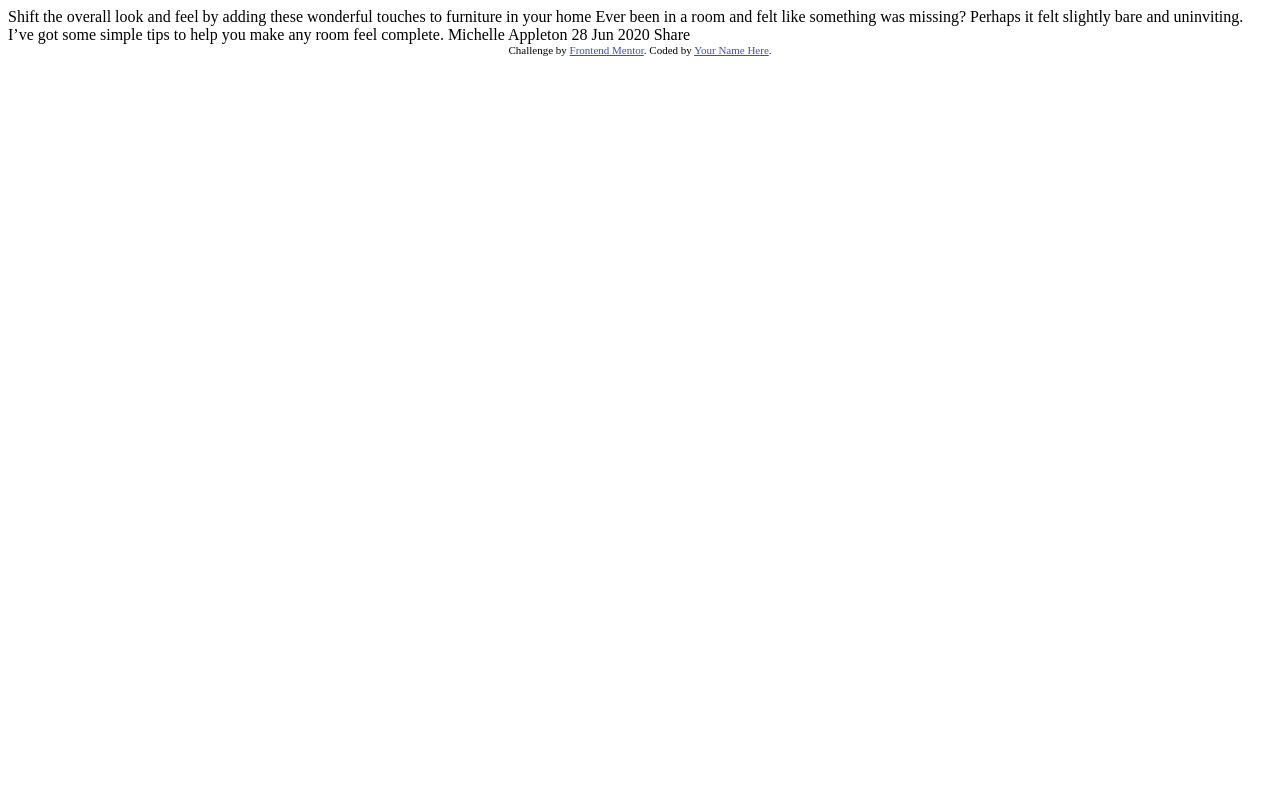
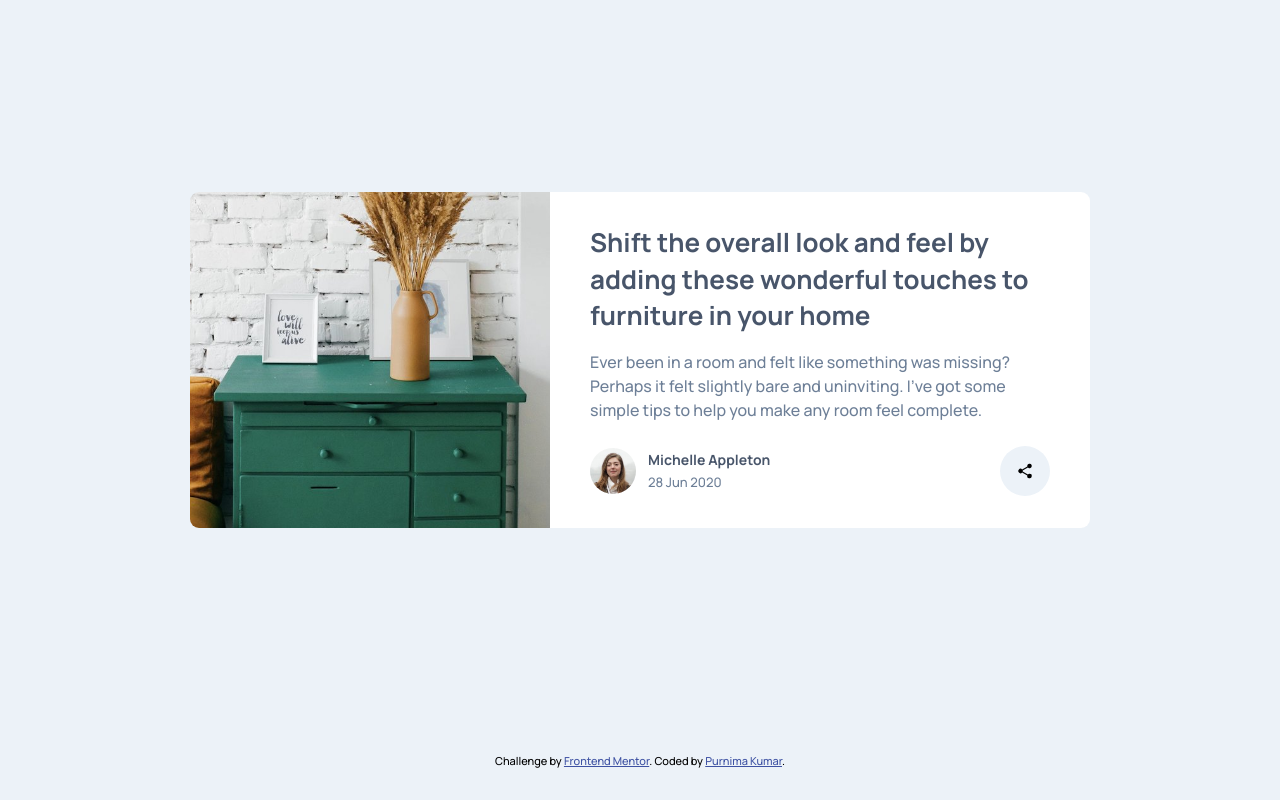
Before and after one commit to purnimakumarr/frontendmentor, a plain HTML site: page article-preview-component/index.html in a window 1280 px wide. Drawn offline with nearby package versions, Linux system fonts and the light colour scheme.

Commit message:
implemented desktop design

```diff
--- a/article-preview-component/index.html
+++ b/article-preview-component/index.html
@@ -1,36 +1,85 @@
 <!DOCTYPE html>
 <html lang="en">
-<head>
-  <meta charset="UTF-8">
-  <meta name="viewport" content="width=device-width, initial-scale=1.0"> <!-- displays site properly based on user's device -->
+  <head>
+    <meta charset="UTF-8" />
+    <meta name="viewport" content="width=device-width, initial-scale=1.0" />
+    <link
+      rel="icon"
+      type="image/png"
+      sizes="32x32"
+      href="./images/favicon-32x32.png"
+    />
 
-  <link rel="icon" type="image/png" sizes="32x32" href="./images/favicon-32x32.png">
+    <title>Frontend Mentor | Article preview component</title>
 
-  <title>Frontend Mentor | Article preview component</title>
+    <!-- STYLES -->
+    <link rel="stylesheet" href="style.css" />
 
-  <!-- Feel free to remove these styles or customise in your own stylesheet 👍 -->
-  <style>
-    .attribution { font-size: 11px; text-align: center; }
-    .attribution a { color: hsl(228, 45%, 44%); }
-  </style>
-</head>
-<body>
+    <!-- JS -->
+    <script defer src="script.js"></script>
 
-  Shift the overall look and feel by adding these wonderful
-  touches to furniture in your home
+    <!-- FONTS -->
+    <link rel="preconnect" href="https://fonts.googleapis.com" />
+    <link rel="preconnect" href="https://fonts.gstatic.com" crossorigin />
+    <link
+      href="https://fonts.googleapis.com/css2?family=Manrope:wght@500;700&display=swap"
+      rel="stylesheet"
+    />
 
-  Ever been in a room and felt like something was missing? Perhaps
-  it felt slightly bare and uninviting. I’ve got some simple tips
-  to help you make any room feel complete.
+    <!--  ICONS -->
+    <script
+      type="module"
+      src="https://unpkg.com/ionicons@5.5.2/dist/ionicons/ionicons.esm.js"
+    ></script>
+    <script
+      nomodule
+      src="https://unpkg.com/ionicons@5.5.2/dist/ionicons/ionicons.js"
+    ></script>
+  </head>
+  <body>
+    <main>
+      <div class="preview-card">
+        <img
+          class="card-img"
+          src="images/drawers.jpg"
+          alt="An emerald colored bed side drawer set. On top of the drawer set, lays a painting, a beige colored flower vase, and a frame that says 'Love will keep us alive'"
+        />
+        <div class="card-text">
+          <h1 class="heading">
+            Shift the overall look and feel by adding these wonderful touches to
+            furniture in your home
+          </h1>
+          <p class="text">
+            Ever been in a room and felt like something was missing? Perhaps it
+            felt slightly bare and uninviting. I’ve got some simple tips to help
+            you make any room feel complete.
+          </p>
+          <div class="author-wrapper">
+            <img
+              class="author-img"
+              src="images/avatar-michelle.jpg"
+              alt="Michelle Appleton wearing a white high neck sweater and a musty green jacket."
+            />
+            <div class="author-text">
+              <p class="author-name">Michelle Appleton</p>
+              <p class="article-date">28 Jun 2020</p>
+            </div>
+            <button class="share-btn-wrapper" aria-label="Share">
+              <ion-icon class="icon icon--share" name="share-social"></ion-icon>
+            </button>
+          </div>
+        </div>
+      </div>
+    </main>
 
-  Michelle Appleton
-  28 Jun 2020
-
-  Share
-
-  <div class="attribution">
-    Challenge by <a href="https://www.frontendmentor.io?ref=challenge" target="_blank">Frontend Mentor</a>.
-    Coded by <a href="#">Your Name Here</a>.
-  </div>
-</body>
+    <footer>
+      <div class="attribution">
+        Challenge by
+        <a href="https://www.frontendmentor.io?ref=challenge" target="_blank"
+          >Frontend Mentor</a
+        >. Coded by
+        <a href="https://github.com/purnimakumarr">Purnima Kumar</a>.
+      </div>
+    </footer>
+  </body>
 </html>
--- a/article-preview-component/style.css
+++ b/article-preview-component/style.css
@@ -0,0 +1,138 @@
+* {
+  margin: 0;
+  padding: 0;
+  box-sizing: border-box;
+}
+
+html {
+  font-size: 62.5%;
+}
+
+:root {
+  --very-dark-grayish-blue: hsl(217, 19%, 35%);
+  --desaturated-dark-blue: hsl(214, 17%, 51%);
+  --grayish-blue: hsl(212, 23%, 69%);
+  --light-grayish-blue: hsl(210, 46%, 95%);
+}
+
+body {
+  font-size: 1.3rem;
+  font-family: "Manrope", sans-serif;
+  font-weight: 500;
+  background-color: var(--light-grayish-blue);
+
+  display: grid;
+  grid-template-rows: 90% 10%;
+  place-items: center;
+  min-height: 100vh;
+}
+
+/****************/
+/* MAIN SECTION */
+/****************/
+
+main {
+  padding: 0 2.4rem;
+}
+
+.preview-card {
+  max-width: 90rem;
+
+  display: grid;
+  grid-template-columns: 40% 60%;
+}
+
+.card-img {
+  width: 100%;
+  height: 100%;
+  border-radius: 9px 0 0 9px;
+  object-fit: cover;
+}
+
+.card-text {
+  padding: 3.2rem 4rem;
+  background-color: #fff;
+  border-radius: 0 9px 9px 0;
+}
+
+.heading {
+  color: var(--very-dark-grayish-blue);
+  font-size: 2.6rem;
+  font-weight: 700;
+  line-height: 1.4;
+
+  margin-bottom: 1.6rem;
+}
+
+.text {
+  color: var(--desaturated-dark-blue);
+  font-weight: 500;
+  font-size: 1.6rem;
+  line-height: 1.5;
+  margin-bottom: 2.4rem;
+}
+
+.author-wrapper {
+  display: flex;
+  gap: 1.2rem;
+  align-items: center;
+  width: 100%;
+}
+
+.author-img {
+  width: 10%;
+  height: auto;
+  border-radius: 50% 50%;
+}
+
+.author-name {
+  font-weight: 700;
+  color: var(--very-dark-grayish-blue);
+  margin-bottom: 0.4rem;
+  font-size: 1.4rem;
+}
+
+.article-date {
+  color: var(--desaturated-dark-blue);
+}
+
+.share-btn-wrapper {
+  margin-left: auto;
+  border: none;
+  background-color: var(--light-grayish-blue);
+  padding: 1.2em;
+  border-radius: 50%;
+  cursor: pointer;
+
+  display: flex;
+  justify-content: center;
+  align-items: center;
+
+  transition: all 0.3s;
+}
+
+.share-btn-wrapper:hover {
+  background-color: var(--very-dark-grayish-blue);
+}
+
+.icon--share {
+  font-size: 1.8rem;
+  transition: all 0.3s;
+}
+
+.share-btn-wrapper:hover .icon--share {
+  color: #fff;
+}
+
+/****************/
+/* FOOTER */
+/****************/
+
+.attribution {
+  font-size: 11px;
+  text-align: center;
+}
+
+.attribution a {
+  color: hsl(228, 45%, 44%);
+}
```
Also changed, not shown: 1 other file.
